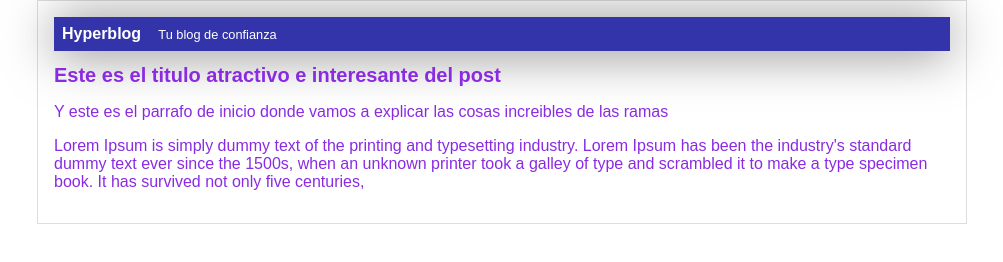
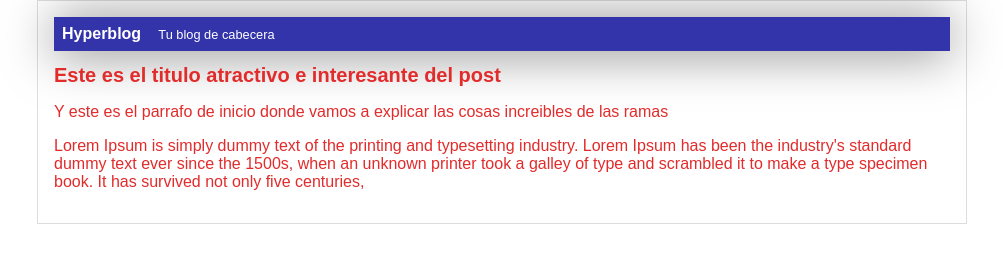
Before and after one commit to magaliamedina/hyperblog, a plain HTML site: page blogpost.html in a window 1280 px wide. Shown: the whole page, without its empty margins (138-1141 px from the left). Drawn offline with Linux system fonts and the light colour scheme.

Commit message:
modifique la cabecera y el color del texto en rojo

```diff
--- a/blogpost.html
+++ b/blogpost.html
@@ -10,7 +10,7 @@
     <div id="container">
         <div id="cabecera">
             Hyperblog
-            <span id="tagline">Tu blog de confianza</span>
+            <span id="tagline">Tu blog de cabecera</span>
         </div>
 
         <div id="post">
--- a/css/estilos.css
+++ b/css/estilos.css
@@ -1,7 +1,7 @@
 body {
     text-align: center;
     font-family: Arial, Helvetica, sans-serif;
-    color: blueviolet;
+    color: rgb(226, 43, 43);
     font-size: 16px;
     margin: 0;
     padding: 0;
```
